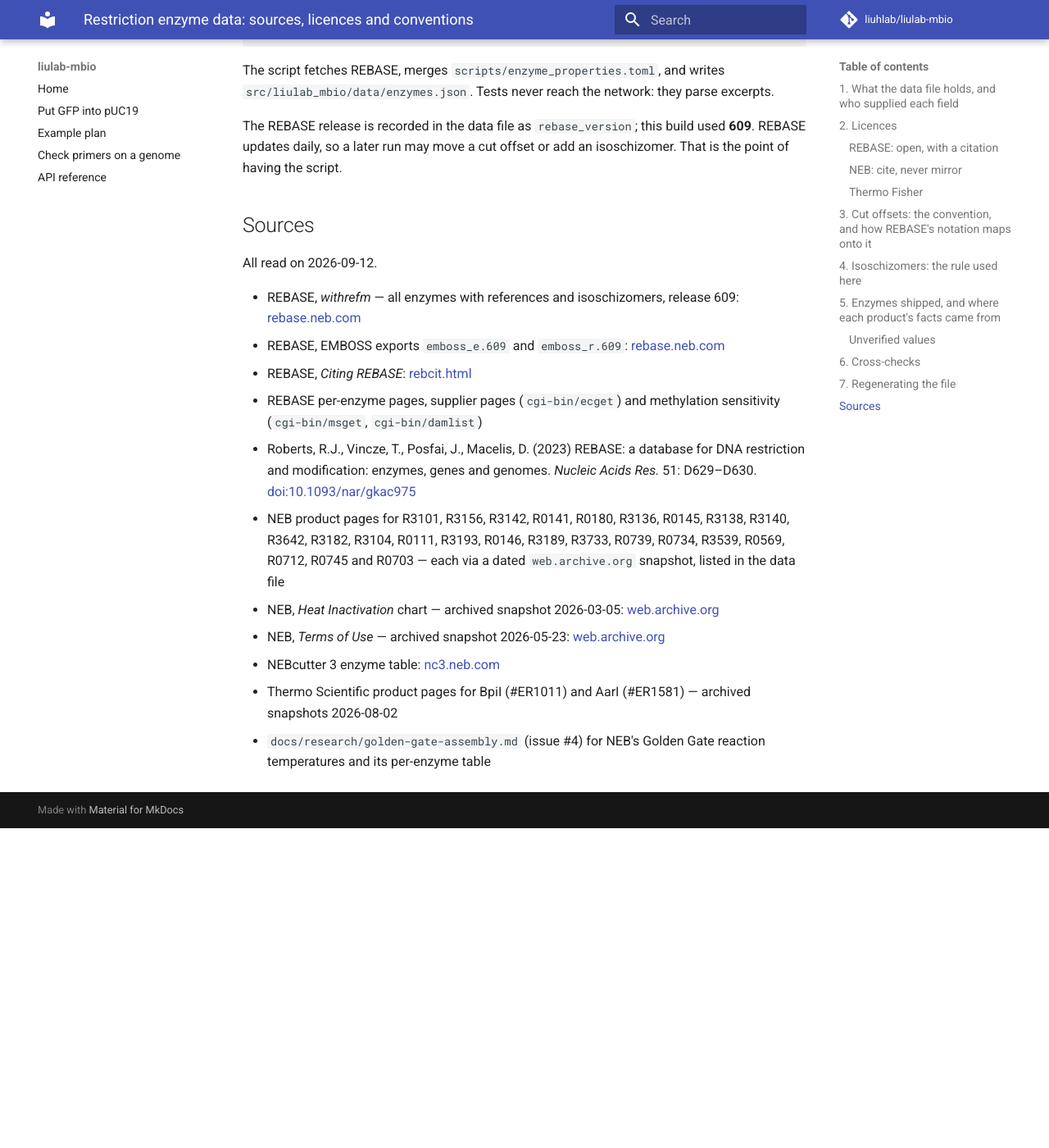
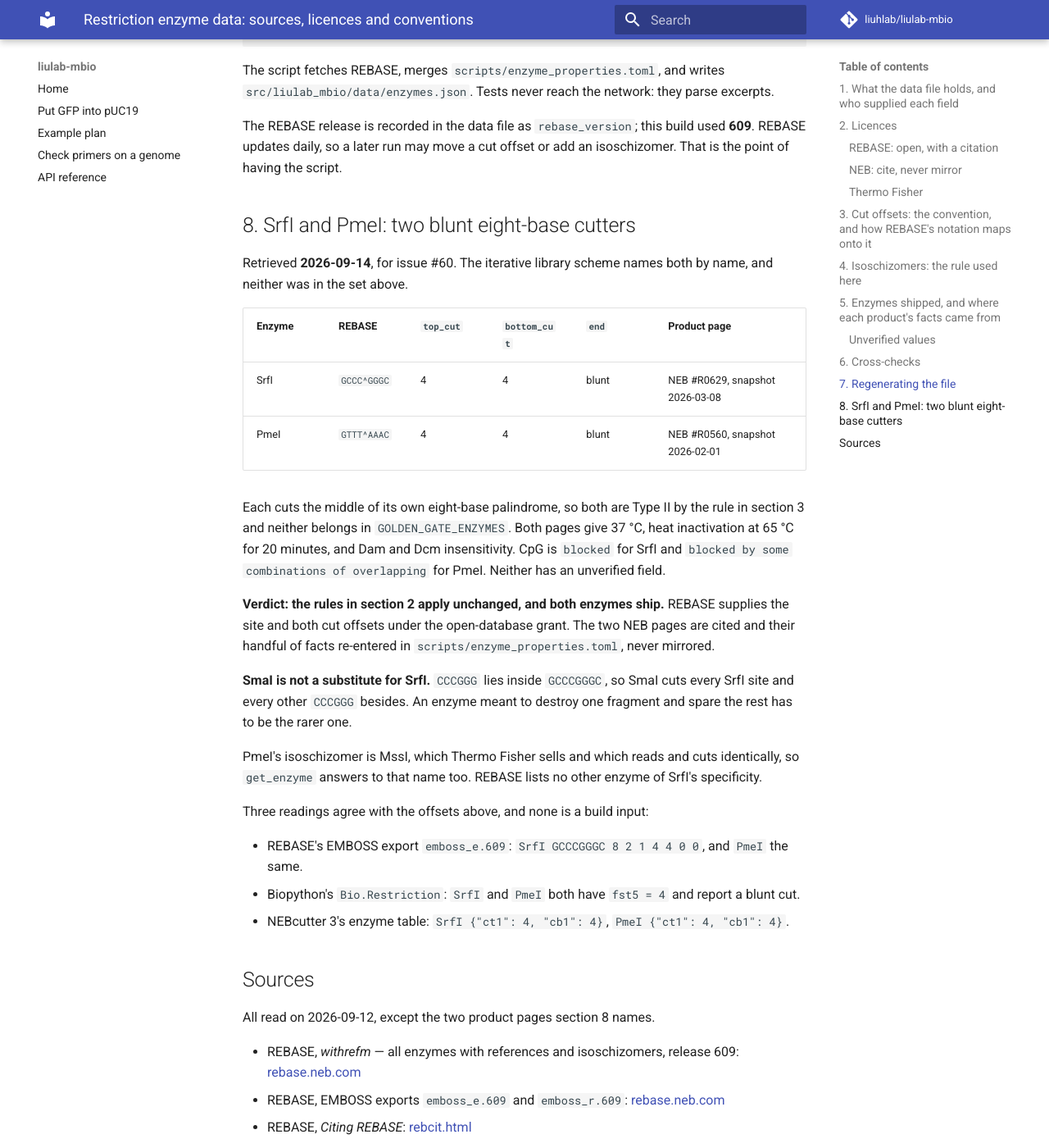
Before and after one commit to liuhlab/liulab-mbio, an MkDocs documentation site: the page built from docs/research/restriction-enzyme-data.md, in a window 1280 px wide and 1400 px high, scrolled down 5461 px. Shown: the whole window at 82% size. Built offline with MkDocs 1.6.1 and Material for MkDocs 9.7.7, drawn with Linux system fonts in a browser that asks for light colours; comment, search, counter and statistics services are not loaded; before the commit the page ends 6471 px from its top, so only the background shows below that; some of the changed text lies outside the part shown.

Commit message:
Ship SrfI and PmeI, regenerated through the enzyme builder
The iterative library scheme names both by name, and neither was in the
shipped set. Each cuts the middle of its own eight-base palindrome, so both
are Type II and neither joins GOLDEN_GATE_ENZYMES. SmaI is no substitute for
SrfI: CCCGGG lies inside GCCCGGGC and cuts elsewhere besides.

`scripts/enzyme_properties.toml` gains the two products and the dated pages
they were read from, and `src/liulab_mbio/data/enzymes.json` is the builder's
own output. Section 8 of the research note carries the sources, the licence
verdict and three cross-checks of the cut offsets.

For #60, under #55.

Co-Authored-By: Claude Opus 5 (1M context) <noreply@anthropic.com>
Claude-Session: https://claude.ai/code/session_01WntT94hHnA7Vp6hYQtQXQk

```diff
--- a/docs/research/restriction-enzyme-data.md
+++ b/docs/research/restriction-enzyme-data.md
@@ -5,7 +5,8 @@ search:
 
 # Restriction enzyme data: sources, licences and conventions
 
-Research note for issue #7. Everything below was retrieved on **2026-09-12**. It records where
+Research note for issue #7. Everything below was retrieved on **2026-09-12** unless a section
+stamps its own date. It records where
 `src/liulab_mbio/data/enzymes.json` comes from, what each source allows, and which values are
 still unverified.
 
@@ -136,7 +137,7 @@ suppliers, and different heat-inactivation answers — so it raises rather than
 
 Sixteen multiple-cloning-site enzymes (EcoRI, SacI, KpnI, SmaI, XmaI, BamHI, XbaI, SalI, PstI,
 SbfI, SphI, HindIII, NdeI, NcoI, XhoI, NotI) and ten Type IIS enzymes (BsaI, BsmBI, Esp3I,
-BbsI, BpiI, SapI, BspQI, PaqCI, AarI, BtgZI).
+BbsI, BpiI, SapI, BspQI, PaqCI, AarI, BtgZI). Section 8 adds SrfI and PmeI, which are neither.
 
 NEB returns HTTP 403 to scripts, so every NEB product page was read through a dated Wayback
 snapshot; the snapshot date is in the data file beside each source. The snapshots run from
@@ -208,9 +209,41 @@ The REBASE release is recorded in the data file as `rebase_version`; this build
 REBASE updates daily, so a later run may move a cut offset or add an isoschizomer. That is the
 point of having the script.
 
+## 8. SrfI and PmeI: two blunt eight-base cutters
+
+Retrieved **2026-09-14**, for issue #60. The iterative library scheme names both by name, and
+neither was in the set above.
+
+| Enzyme | REBASE | `top_cut` | `bottom_cut` | `end` | Product page |
+| --- | --- | --- | --- | --- | --- |
+| SrfI | `GCCC^GGGC` | 4 | 4 | blunt | NEB #R0629, snapshot 2026-03-08 |
+| PmeI | `GTTT^AAAC` | 4 | 4 | blunt | NEB #R0560, snapshot 2026-02-01 |
+
+Each cuts the middle of its own eight-base palindrome, so both are Type II by the rule in
+section 3 and neither belongs in `GOLDEN_GATE_ENZYMES`. Both pages give 37 °C, heat inactivation
+at 65 °C for 20 minutes, and Dam and Dcm insensitivity. CpG is `blocked` for SrfI and
+`blocked by some combinations of overlapping` for PmeI. Neither has an unverified field.
+
+**Verdict: the rules in section 2 apply unchanged, and both enzymes ship.** REBASE supplies the
+site and both cut offsets under the open-database grant. The two NEB pages are cited and their
+handful of facts re-entered in `scripts/enzyme_properties.toml`, never mirrored.
+
+**SmaI is not a substitute for SrfI.** `CCCGGG` lies inside `GCCCGGGC`, so SmaI cuts every SrfI
+site and every other `CCCGGG` besides. An enzyme meant to destroy one fragment and spare the
+rest has to be the rarer one.
+
+PmeI's isoschizomer is MssI, which Thermo Fisher sells and which reads and cuts identically, so
+`get_enzyme` answers to that name too. REBASE lists no other enzyme of SrfI's specificity.
+
+Three readings agree with the offsets above, and none is a build input:
+
+- REBASE's EMBOSS export `emboss_e.609`: `SrfI GCCCGGGC 8 2 1 4 4 0 0`, and `PmeI` the same.
+- Biopython's `Bio.Restriction`: `SrfI` and `PmeI` both have `fst5 = 4` and report a blunt cut.
+- NEBcutter 3's enzyme table: `SrfI {"ct1": 4, "cb1": 4}`, `PmeI {"ct1": 4, "cb1": 4}`.
+
 ## Sources
 
-All read on 2026-09-12.
+All read on 2026-09-12, except the two product pages section 8 names.
 
 - REBASE, *withrefm* — all enzymes with references and isoschizomers, release 609:
   [rebase.neb.com](https://rebase.neb.com/rebase/link_withrefm)
@@ -223,8 +256,8 @@ All read on 2026-09-12.
   restriction and modification: enzymes, genes and genomes. *Nucleic Acids Res.* 51: D629–D630.
   [doi:10.1093/nar/gkac975](https://doi.org/10.1093/nar/gkac975)
 - NEB product pages for R3101, R3156, R3142, R0141, R0180, R3136, R0145, R3138, R3140, R3642,
-  R3182, R3104, R0111, R3193, R0146, R3189, R3733, R0739, R0734, R3539, R0569, R0712, R0745 and
-  R0703 — each via a dated `web.archive.org` snapshot, listed in the data file
+  R3182, R3104, R0111, R3193, R0146, R3189, R3733, R0739, R0734, R3539, R0569, R0712, R0745,
+  R0703, R0629 and R0560 — each via a dated `web.archive.org` snapshot, listed in the data file
 - NEB, *Heat Inactivation* chart — archived snapshot 2026-03-05:
   [web.archive.org](https://web.archive.org/web/20260305053645id_/https://www.neb.com/en-us/tools-and-resources/usage-guidelines/heat-inactivation)
 - NEB, *Terms of Use* — archived snapshot 2026-05-23:
```
Also changed, not shown: 5 other files.
